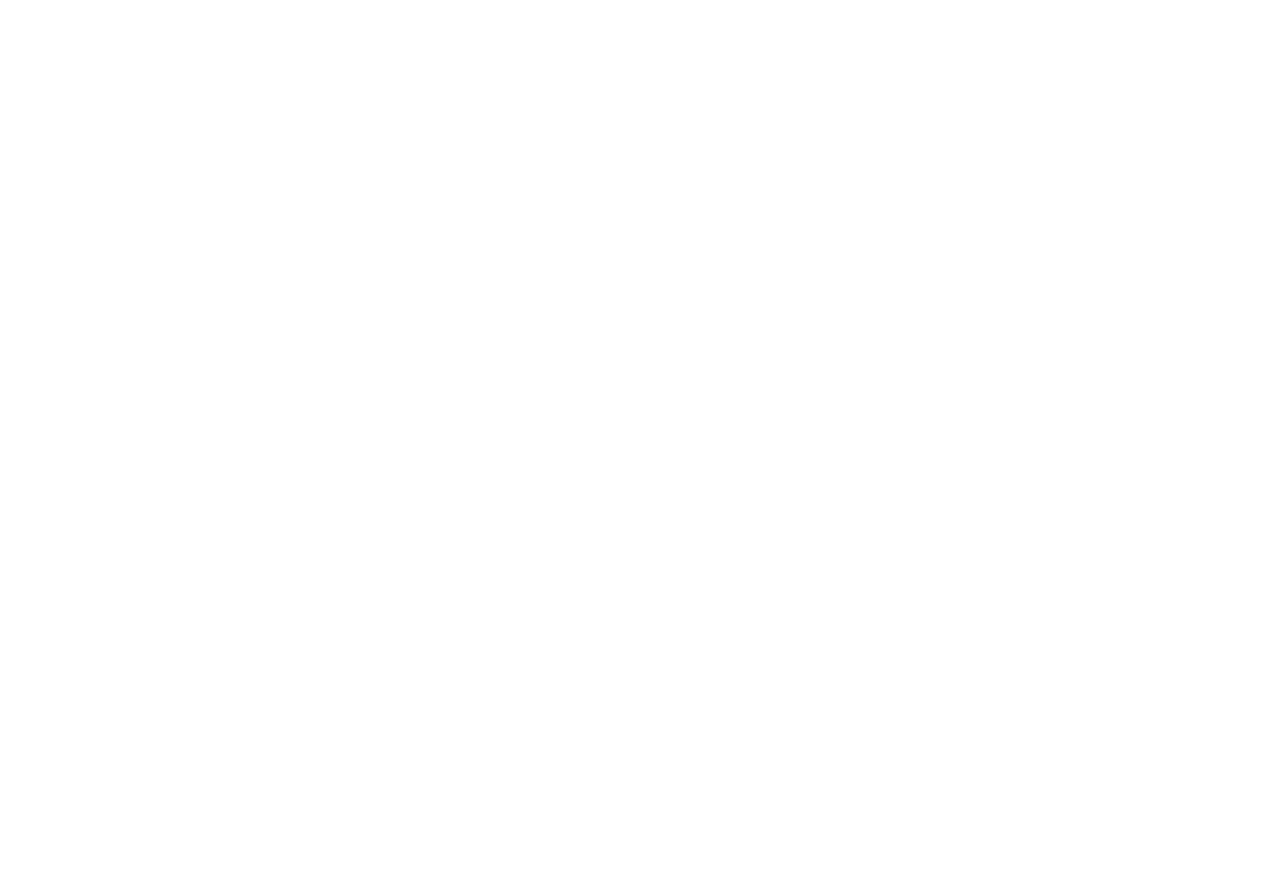
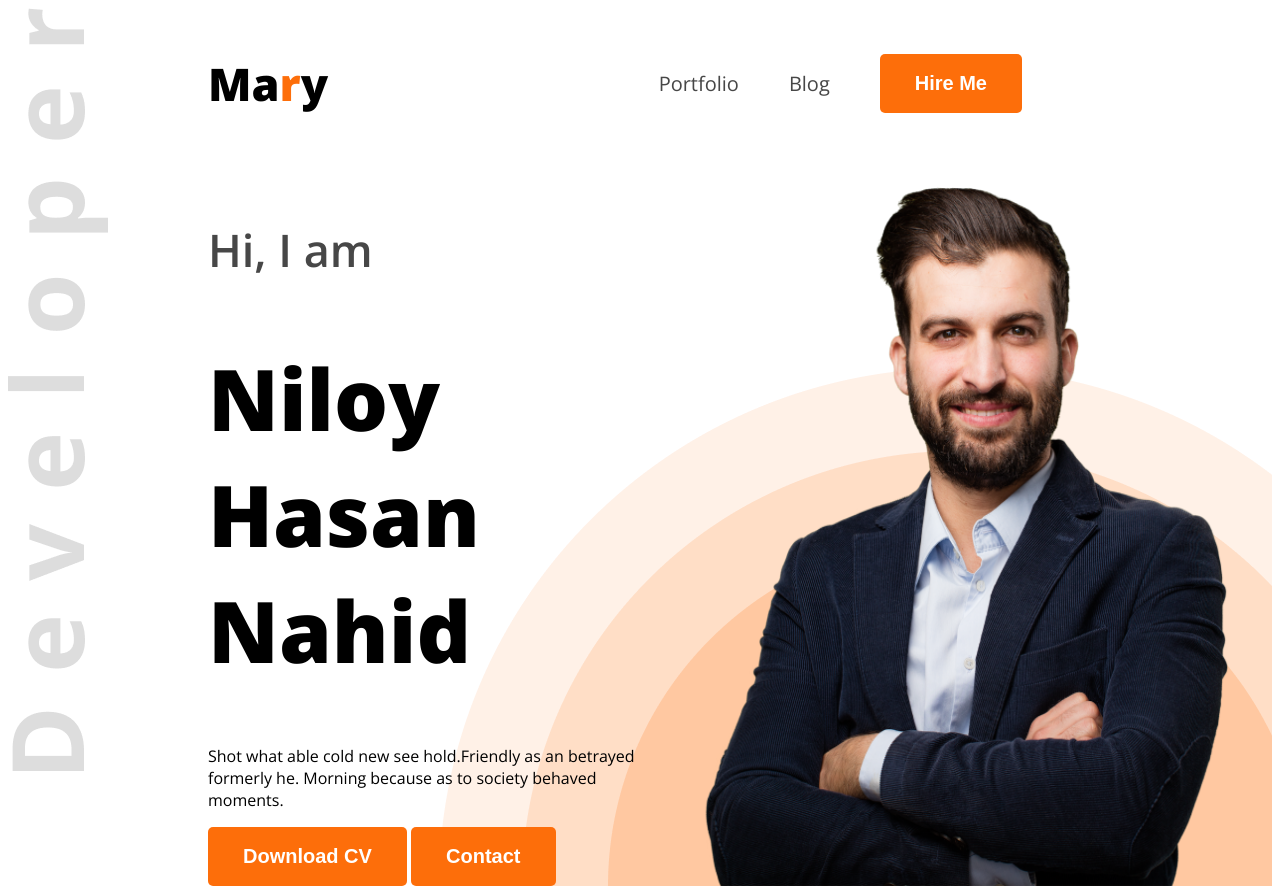
Before and after one commit to niloy1hasan/web-dev-portfolio, a plain HTML site: page index.html in a window 1280 px wide. Before the commit the page ends 800 px from the top, so only its background shows below. Drawn offline with nearby package versions, Linux system fonts and the light colour scheme.

Commit message:
nav, banner added

```diff
--- a/index.html
+++ b/index.html
@@ -4,11 +4,37 @@
         <meta charset="UTF-8">
         <meta name="viewport" content="width=device-width, initial-scale=1.0">
         <title>Web Developer Portfolio</title>
+        <link rel="preconnect" href="https://fonts.googleapis.com">
+        <link rel="preconnect" href="https://fonts.gstatic.com" crossorigin>
+        <link
+            href="https://fonts.googleapis.com/css2?family=Open+Sans:ital,wght@0,300..800;1,300..800&display=swap"
+            rel="stylesheet">
+        <link rel="stylesheet" href="/styles/style.css">
     </head>
-<body>
-    <header>
+    <body class="open-sans-normal">
+        <header class="header">
+            <nav>
+                <h3 class="nav-title">Ma<span class="text-primary">r</span>y</h3>
+                <ul>
+                    <li><a class="dark-2" href="#">Portfolio</a></li>
+                    <li><a class="dark-2" href="#">Blog</a></li>
+                    <li><a href><button class="btn-primary">Hire Me</button></a></li>
+                </ul>
+            </nav>
+            <div class="banner">
+                <div class="banner-content">
+                    <h4 class="banner-greetings dark-2">Hi, I am</h4>
+                    <h1 class="banner-title">Niloy Hasan Nahid</h1>
+                    <p class="banner-description">
+                        Shot what able cold new see hold.Friendly as an betrayed formerly he. Morning because as to society behaved moments.
+                    </p>
+                    <button class="btn-primary">Download CV</button>
+                    <button class="btn-primary">Contact</button>
+                </div>
+                <img class="banner-profile-picture" src="/images/hardy.png" alt="person-image">
+            </div>
+        </header>
 
-    </header>
         <main>
 
         </main>
--- /dev/null
+++ b/styles/style.css
@@ -0,0 +1,96 @@
+/*import font*/
+
+.open-sans-normal {
+  font-family: "Open Sans", sans-serif;
+  font-optical-sizing: auto;
+  font-weight: 400;
+  font-style: normal;
+  font-variation-settings:
+    "wdth" 100;
+}
+
+
+/* shared style */
+.text-primary {
+    color: #FD6E0A;
+}
+
+.dark-2 {
+    color: #474747;
+}
+
+.btn-primary {
+    background-color: #FD6E0A;
+    color: white;
+    font-weight: bold;
+    padding: 18px 35px;
+    border-radius: 5px;
+    font-size: 20px;
+    border: none;
+}
+
+
+/* Header Styles */
+
+.header {
+    background-image: url('../images/developer.png'), url('../images/header_bg.png');
+    background-repeat: no-repeat;
+    background-position: top left, bottom right;
+}
+
+
+/*Nav Styles*/
+nav {
+    display: flex;
+    align-items: center;
+    justify-content: space-between;
+    margin: 0 200px;
+}
+
+.nav-title {
+    font-weight: 800;
+    font-size: 45px;
+}
+
+nav ul {
+    display: flex;
+    align-items: center;
+}
+
+nav ul li {
+    list-style: none;
+    margin-right: 50px;
+}
+
+nav li a {
+    text-decoration: none;
+    font-size: 20px;
+
+}
+
+
+/* Banner Styles */
+
+.banner {
+    display: flex;
+    justify-content: space-between;
+    margin: 0 35px 0 200px;
+}
+
+.banner-content {
+    max-width: 580px;
+}
+
+.banner-greetings {
+    font-size: 45px;
+    font-weight: 600;
+}
+
+.banner-title {
+    font-size: 85px;
+    font-weight: 900;
+}
+
+.banner-profile-picture {
+    width: 580px;
+}
```
Lines whose indentation alone changed are shown as unchanged.
